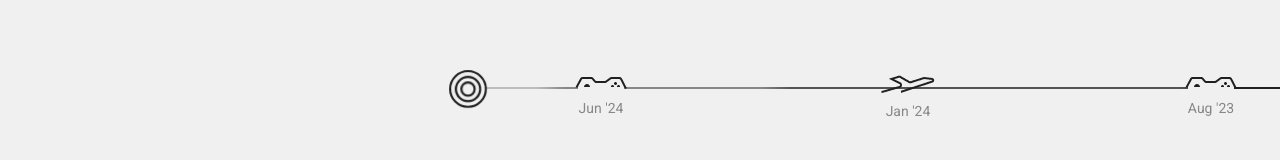
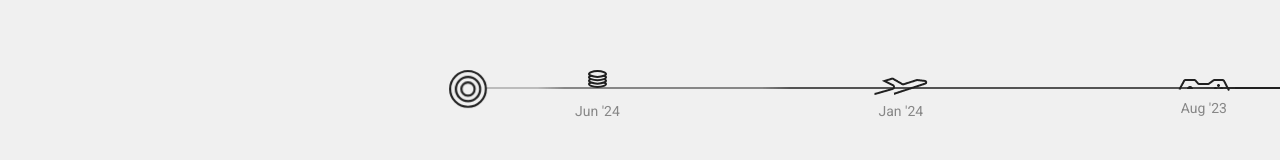
Before and after one commit to EonMcC/personal-website, a React (Create React App) app: page / in a window 1280 px wide. Shown: the part 353-513 px from the top of the page. Built offline with nearby package versions, Linux system fonts and the light colour scheme.

Commit message:
Trial color changing

```diff
--- a/src/App.scss
+++ b/src/App.scss
@@ -40,8 +40,14 @@ header {
   &__entry {
     text-align: center;
 
-    img {
-      transform: translateY(-2px);
+
+    &__icon {
+      transform: translateY(-7px);
+      transition: 1s all;
+
+      path {
+        stroke: inherit;
+      }
     }
 
     p {
@@ -73,6 +79,7 @@ header {
     top: 4px;
     left: 4px;
     border: 2px solid var(--text);
+    border-color: inherit;
     border-radius: 50%;
     background-color: var(--background);
     animation: pulse 3s ease-in infinite;
@@ -89,6 +96,7 @@ header {
     animation: pulse 3s ease-in infinite;
     background-color: var(--background);
     border: 2px solid var(--text);
+    border-color: inherit;
   }
 }
 
@@ -116,7 +124,7 @@ header {
     padding: 24px;
     width: 200px;
     height: 200px;
-    border: 2px solid var(--text);
+    border: 2px solid #8d713d;
     transform: transitionY(24px);
   }
 }
--- a/src/App.tsx
+++ b/src/App.tsx
@@ -4,6 +4,7 @@ import gamePad from './assets/timeline-icons/gamePad.png';
 import plane from './assets/timeline-icons/plane.png';
 import GameDevelopmentPage from './sections/game-development/GameDevelopmentPage';
 import GameDevelopmentSection from './sections/game-development/GameDevelopmentPage';
+import { ReactComponent as FinanceTrackerIcon } from './assets/timeline-icons/financeTracker.svg';
 
 
 function App() {
@@ -16,11 +17,15 @@ function App() {
   const [multiBoxClass, setMultiBoxClass] = useState('multi-box');
   const [firstFullPageClass, setFirstFullPageClass] = useState('first-full-page');
 
+  const [currentColor, setCurrentColor] = useState('var(--text)');
+
   useEffect(() => {
     if (timelinePositionX <= 400 && timelinePositionX >= 325) {
       setGameBoxClass('game-box game-box--visible');
+      setCurrentColor('#8d713d');
     } else {
       setGameBoxClass('game-box');
+      setCurrentColor('var(--text)');
     }
 
     if (timelinePositionX <= -25 && timelinePositionX >= -150) {
@@ -68,11 +73,13 @@ function App() {
         className="timeline"
         style={{
           transform: `translateX(${timelinePositionX}px)`,
-          top: `${timelinePositionY}vh`
+          top: `${timelinePositionY}vh`,
+          backgroundColor: currentColor
         }}
       >
         <div className="timeline__entry">
-          <img src={gamePad} alt="GamePad" />
+          <FinanceTrackerIcon className="timeline__entry__icon" stroke={currentColor}/>
+          {/* <img src={gamePad} alt="GamePad" /> */}
           <p>Jun '24</p>
         </div>
         <div className={gameBoxClass}>I am the game box</div>
@@ -96,7 +103,8 @@ function App() {
       <div
         className="timeline-pointer"
         style={{
-          top: `calc(${timelinePositionY}vh - 16px)`
+          top: `calc(${timelinePositionY}vh - 16px)`,
+          borderColor: currentColor
         }}
       />
 
```
Also changed, not shown: src/assets/timeline-icons/financeTracker.svg (added).
